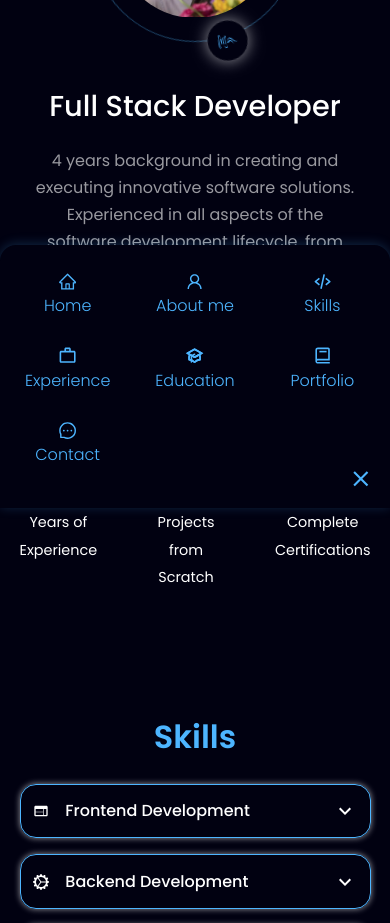
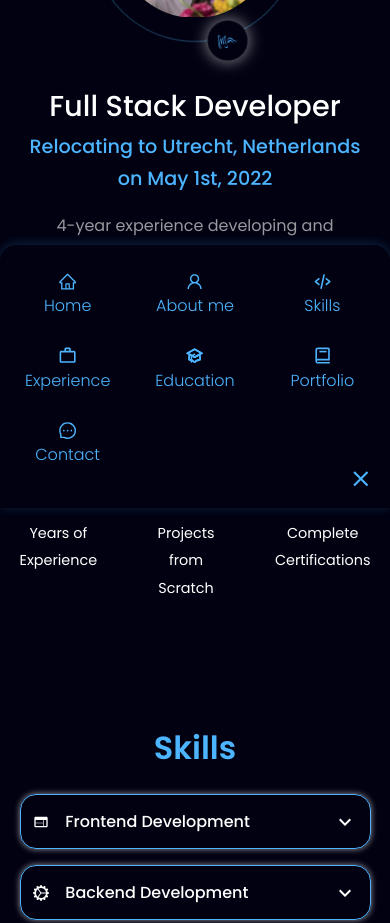
Before and after one commit to pedro-areal-torres/Website-Portfolio, a React (Create React App) app: page / in a window 390 px wide. Shown: the part 1180-2103 px from the top of the page. Built offline with nearby package versions, Linux system fonts and the light colour scheme.

Commit message:
Added Relocation Info + Profile Update

```diff
--- a/src/components/About/About.jsx
+++ b/src/components/About/About.jsx
@@ -25,10 +25,11 @@ export const About = () => {
           </div>
         </div>
         <div className='about__content'>
-          {aboutMeData.map(({ title, descr }, index) => {
+          {aboutMeData.map(({ title, location, descr }, index) => {
             return (
               <div key={index}>
                 <h2 className='about__title'>{title}</h2>
+                <h3 className='about__location'>{location}</h3>
                 <p className='about__description'>{descr}</p>
               </div>
             );
--- a/src/components/About/about.css
+++ b/src/components/About/about.css
@@ -78,6 +78,10 @@
 .about__me-cta {
   display: flex;
   gap: 1.2rem;
+}
+
+.about__location {
+  color: var(--color-primary)
 }
 
 /* -- OUTER CIRCLE -- */
@@ -212,7 +216,11 @@
 /* -- TABLETS - SMALL DEVICES -- */
 @media screen and (max-width: 600px) {
   .about__title {
-    font-size: 1.8rem !important;
+    font-size: 1.8rem;
+  }
+
+  .about__location {
+    font-size: 1.2rem;
   }
 
   .about__me {
--- a/src/components/Home/HomeCTA.jsx
+++ b/src/components/Home/HomeCTA.jsx
@@ -8,7 +8,7 @@ export const HomeCTA = () => {
       <a href='#about' className='btn'>
         About Me
       </a>
-      <a href={CV} download className='btn btn-primary'>
+      <a href={CV} download='CV-Pedro Torres' className='btn btn-primary' target="_blank" >
         Download CV
       </a>
     </div>
--- a/src/data/about/index.js
+++ b/src/data/about/index.js
@@ -11,8 +11,9 @@ export const outerCircleIcons = [
 export const aboutMeData = [
   {
     title: 'Full Stack Developer',
+    location: 'Relocating to Utrecht, Netherlands on May 1st, 2022',
     descr:
-      '4 years background in creating and executing innovative software solutions. Experienced in all aspects of the software development lifecycle, from concept through to development and delivery, working closely with product owners. Consistently recognized as a hands-on, fast-learner, detail-oriented and highly committed to their roles and established deadlines.',
+      '4-year experience developing and implementing new software solutions. Experienced in all phases of the software development lifecycle, from concept to delivery. Consistently praised for being a hands-on, detail-oriented quick learner who is dedicated to his roles and deadlines.',
   },
 ];
 
--- a/src/data/portfolio/index.js
+++ b/src/data/portfolio/index.js
@@ -1,6 +1,5 @@
+import COMMING_SOON from '../../assets/img/coming-soon.gif';
 import WORDLE_GAME from '../../assets/img/wordle.gif';
-import COMMING_SOON from '../../assets/img/coming-soon.gif';
-
 
 const portfolioProj = [
   {
```
